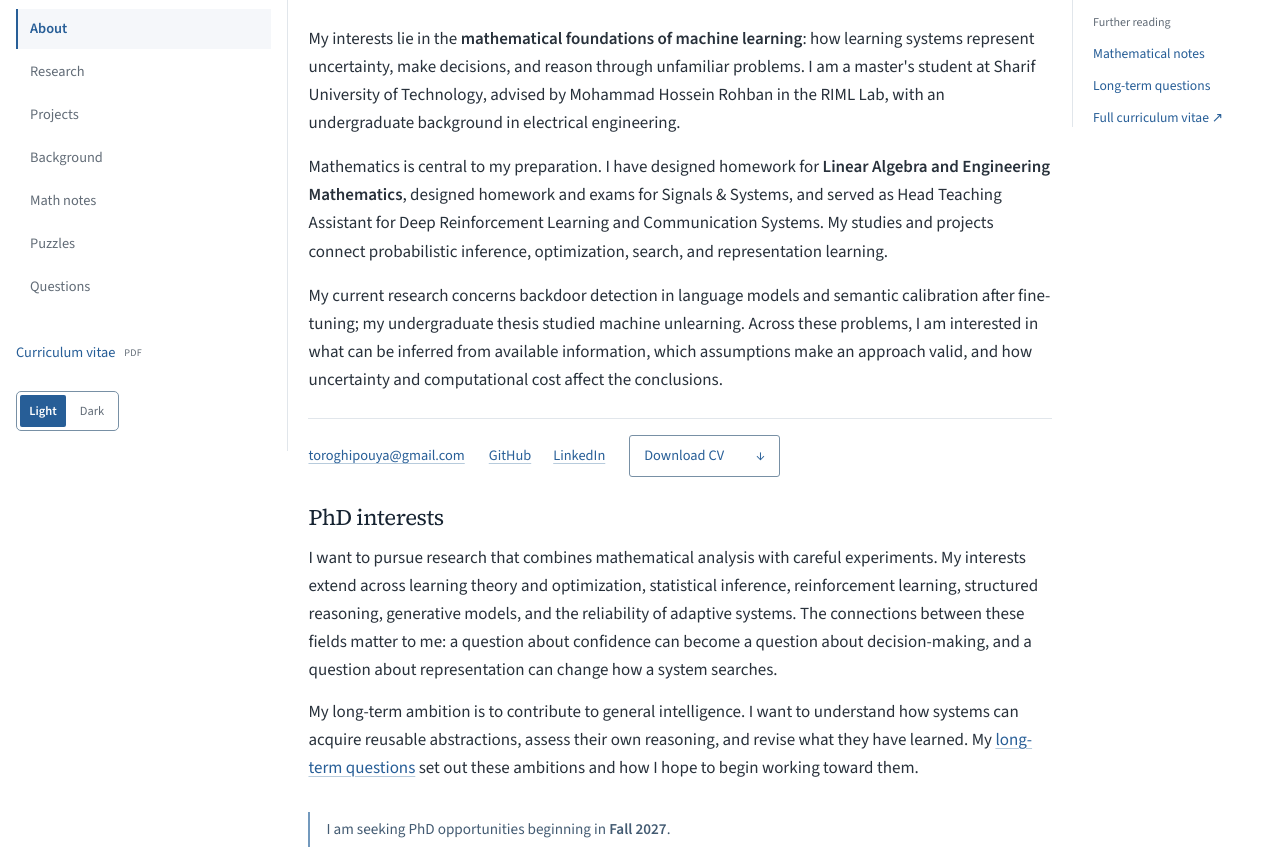
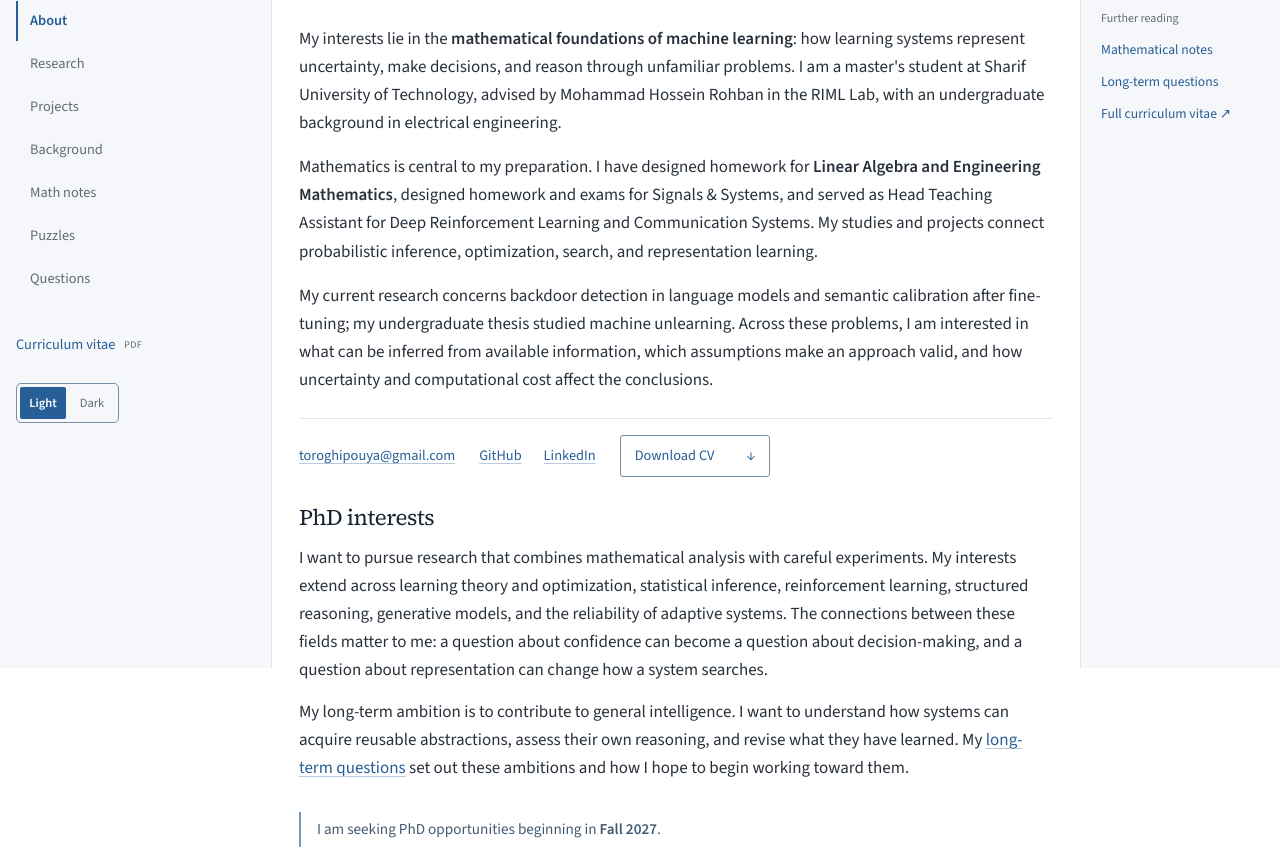
Before and after one commit to pouyatoroghi/pouyatoroghi.github.io, a website: page index.html in a window 1280 px wide. Shown: the part 132-1000 px from the top of the page. Drawn offline with Linux system fonts and the light colour scheme.

Commit message:
Use full viewport layout with full-height sidebars and versioned styles

```diff
--- a/index.html
+++ b/index.html
@@ -18,7 +18,7 @@
   <meta name="twitter:card" content="summary_large_image">
   <link rel="icon" href="assets/favicon.svg" type="image/svg+xml">
   <script src="theme.js"></script>
-  <link rel="stylesheet" href="styles.css">
+  <link rel="stylesheet" href="styles.css?v=c98d3260758e">
 </head>
 <body>
   <a class="skip-link" href="#main">Skip to content</a>
--- a/styles.css
+++ b/styles.css
@@ -17,8 +17,8 @@
   --note-ink: #435b72;
   --sans: 'Source Sans 3', 'Segoe UI', sans-serif;
   --serif: 'Source Serif 4', Georgia, serif;
-  --reading-width: 56rem;
-  --page-margin: clamp(16px, 3vw, 40px);
+  --reading-width: 100%;
+  --page-margin: clamp(16px, 2vw, 24px);
 }
 :root[data-theme="dark"] {
   color-scheme: dark;
@@ -67,7 +67,7 @@
 a { color: var(--blue); text-decoration: underline; text-decoration-color: var(--link-line); text-underline-offset: .2em; text-decoration-thickness: 1px; }
 a:hover { color: var(--link-hover); text-decoration-color: currentColor; }
 a:focus-visible, button:focus-visible, summary:focus-visible { outline: 2px solid var(--blue); outline-offset: 5px; border-radius: 2px; }
-.page { width: min(var(--reading-width), calc(100% - 2 * var(--page-margin))); margin-inline: auto; }
+.page { width: 100%; padding-inline: var(--page-margin); }
 .skip-link { position: absolute; top: 12px; left: 12px; padding: 8px 16px; background: var(--heading); color: var(--paper); transform: translateY(-170%); z-index: 2; }
 .skip-link:focus { transform: translateY(0); }
 .site-header { display: flex; flex-wrap: wrap; align-items: center; justify-content: space-between; gap: 12px 32px; min-height: 91px; padding-block: 16px; border-bottom: 1px solid var(--line); font-size: .9rem; }
@@ -136,7 +136,7 @@
 footer { display: flex; justify-content: space-between; align-items: center; flex-wrap: wrap; gap: 8px 20px; margin-top: 40px; padding-block: 22px 28px; border-top: 1px solid var(--line); color: var(--muted); font-size: .78rem; }
 footer p span { padding-inline: 6px; }
 footer a { display: inline-flex; align-items: center; gap: 9px; min-height: 36px; text-decoration: none; }
-.page { min-height: 100vh; display: flex; flex-direction: column; }
+.page { min-height: 100vh; min-height: 100dvh; display: flex; flex-direction: column; }
 main { flex: 1; }
 .page-intro { padding-top: 34px; }
 .page-owner { font-size: .84rem; margin-bottom: 14px; }
@@ -258,35 +258,40 @@
 .rail-identity, .page-outline { display: none; }
 @media (min-width: 1200px) {
   .page {
-    --nav-width: 17rem;
-    --outline-width: clamp(190px, 15vw, 230px);
-    --column-gap: clamp(20px, 1.6vw, 30px);
-    width: min(calc(var(--nav-width) + var(--reading-width) + var(--outline-width) + 2 * var(--column-gap)), calc(100% - 32px));
-    margin-inline: 16px auto;
+    --content-padding: clamp(24px, 2.1vw, 48px);
+    padding: 0;
     display: grid;
-    grid-template-columns: var(--nav-width) minmax(0, 1fr) var(--outline-width);
-    column-gap: var(--column-gap);
+    grid-template-columns: 17rem minmax(0, 1fr) clamp(200px, 15vw, 280px);
+    grid-template-rows: 1fr auto;
     align-items: start;
   }
-  .site-header { grid-column: 1; grid-row: 1 / 3; position: sticky; top: 32px; display: flex; flex-direction: column; align-items: stretch; justify-content: flex-start; gap: 26px; padding: 8px 16px 20px 0; border-bottom: 0; border-right: 1px solid var(--line); max-height: calc(100vh - 64px); overflow-y: auto; }
+  .site-header {
+    grid-column: 1; grid-row: 1 / 3;
+    position: sticky; top: 0;
+    display: flex; flex-direction: column; align-items: stretch; justify-content: flex-start;
+    gap: 26px; padding: 32px 16px;
+    height: 100vh; height: 100dvh; max-height: none;
+    border-bottom: 0; border-right: 1px solid var(--line);
+    background: var(--wash); overflow-y: auto;
+  }
   .rail-identity { display: block; color: var(--heading); font: 400 1.125rem/1.3 var(--serif); text-decoration: none; }
   .rail-identity span { display: block; margin-top: 12px; color: var(--muted); font: .83rem/1.5 var(--sans); }
   .site-header nav { flex-direction: column; gap: 3px; }
   .site-header nav a { padding-left: 12px; border-bottom: 0; border-left: 2px solid transparent; }
   .site-header nav a[aria-current] { border-left-color: var(--blue); background: var(--wash); }
   .header-tools { flex-direction: column; align-items: flex-start; gap: 18px; }
-  main { grid-column: 2; min-width: 0; }
-  .page-outline { display: block; grid-column: 3; grid-row: 1; position: sticky; top: 40px; margin-top: 40px; min-width: 0; max-height: calc(100vh - 80px); overflow-y: auto; }
-  .outline-inner { padding-left: 20px; border-left: 1px solid var(--line); }
+  main { grid-column: 2; min-width: 0; padding-inline: var(--content-padding); font-size: clamp(1.0625rem, .85rem + .25vw, 1.25rem); }
+  .page-outline { display: block; grid-column: 3; grid-row: 1 / 3; position: sticky; top: 0; min-width: 0; height: 100vh; height: 100dvh; padding: 36px 20px; border-left: 1px solid var(--line); background: var(--wash); overflow-y: auto; }
+  .outline-inner { min-width: 0; }
   .outline-label { color: var(--muted); font-size: .75rem; margin-bottom: 14px; }
   .outline-links, .outline-more { display: flex; flex-direction: column; gap: 12px; }
   .page-outline a { font-size: .85rem; line-height: 1.45; text-decoration: none; }
   .outline-more { margin-top: 30px; padding-top: 20px; border-top: 1px solid var(--line); }
   .outline-more .outline-label { margin-bottom: 0; }
-  footer { grid-column: 2 / 4; width: 100%; }
+  footer { grid-column: 2; grid-row: 2; width: auto; margin-inline: var(--content-padding); }
   .intro-layout { grid-template-columns: minmax(0, 1fr); gap: 24px; }
   .contact { display: flex; flex-wrap: wrap; gap: 12px 24px; border-left: 0; border-top: 1px solid var(--line); padding: 16px 0 0; align-items: center; }
   .contact-label { display: none; }
   .contact .profile-links, .contact .cv-link { margin-top: 0; }
 }
-@media print { .rail-identity, .page-outline { display: none; } .page { display: block; } }
+@media print { .site-header, .rail-identity, .page-outline { display: none; } .page { display: block; min-height: 0; padding: 0; } main { padding: 0; font-size: inherit; } footer { margin-inline: 0; } }
```
Also changed, not shown: background.html (+1 -1 lines), note-adaptive-calibration.html (+1 -1 lines), note-denoising.html (+1 -1 lines), note-floor-series.html (+1 -1 lines), note-off-policy.html (+1 -1 lines), note-pac-bayes.html (+1 -1 lines), note-rare-events.html (+1 -1 lines), note-sequential.html (+1 -1 lines), notes.html (+1 -1 lines), projects.html (+1 -1 lines), puzzles.html (+1 -1 lines), question.html (+1 -1 lines), research.html (+1 -1 lines), README.md.
